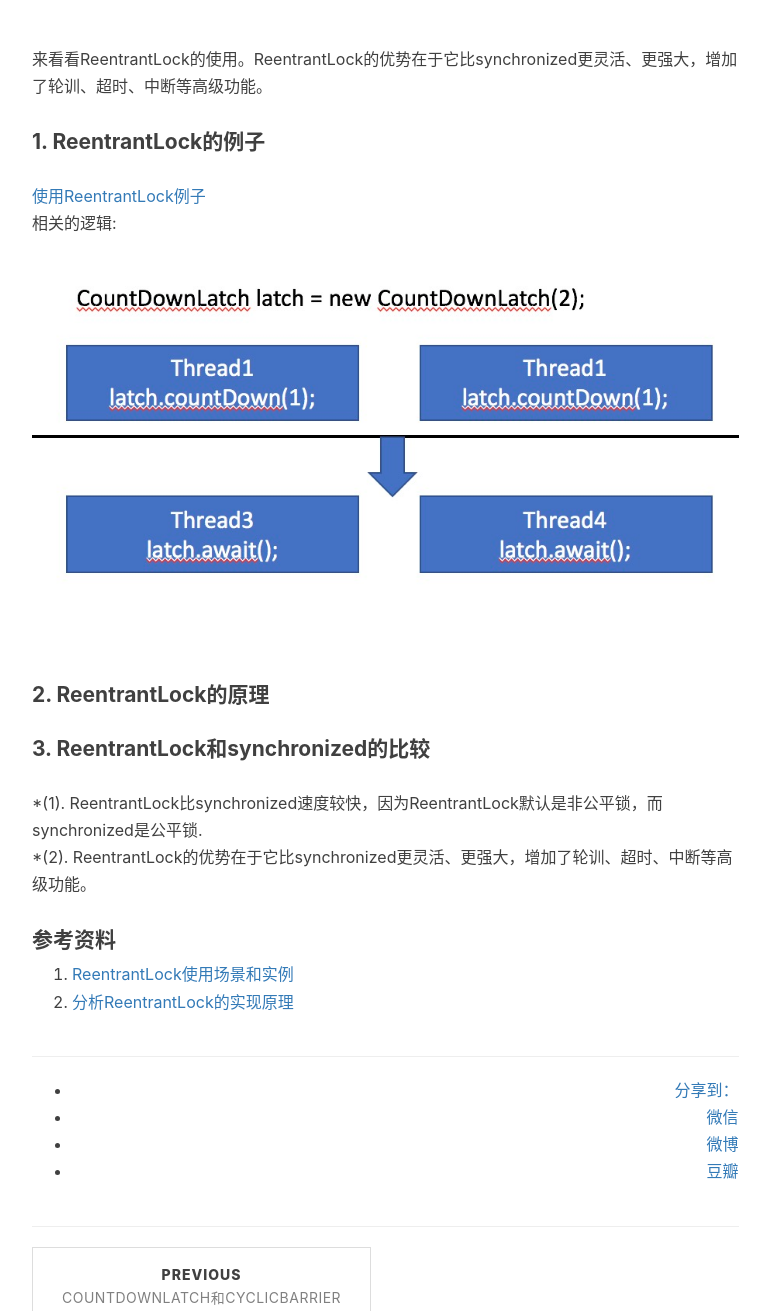
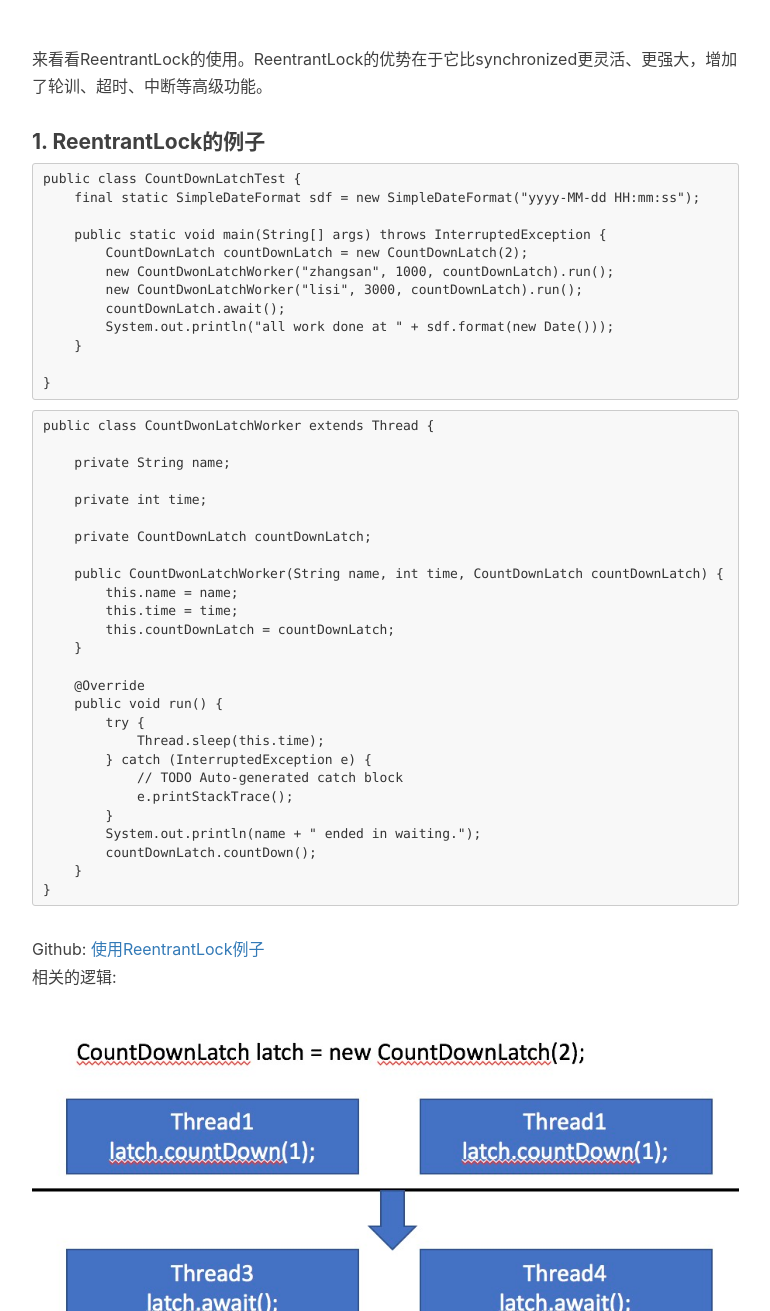
Before and after one commit to baiscjava/basicjava.github.io, a Jekyll site: the page built from _posts/2017-06-26-ReentrantLock的使用.md, in a window 1280 px wide and 1400 px high, scrolled down 372 px, cut to the strip 89-1400 px from the top of the window. Shown: the whole strip, without its empty margins (233-1003 px from the left). Built offline with Jekyll 4.4.1, drawn with Linux system fonts in a browser that asks for light colours; nearby versions of some CDN libraries; comment, search, counter and statistics services are not loaded.

Commit message:
Update 2017-06-26-ReentrantLock的使用.md

````diff
--- a/_posts/2017-06-26-ReentrantLock的使用.md
+++ b/_posts/2017-06-26-ReentrantLock的使用.md
@@ -11,7 +11,50 @@ tags:
 来看看ReentrantLock的使用。ReentrantLock的优势在于它比synchronized更灵活、更强大，增加了轮训、超时、中断等高级功能。<br>
 
 #### 1. ReentrantLock的例子
-[使用ReentrantLock例子](https://github.com/yinhaomin/common-test/tree/master/common-test-service/src/main/java/com/baidu/common/test/service/cocurrency)<br>
+```
+public class CountDownLatchTest {
+    final static SimpleDateFormat sdf = new SimpleDateFormat("yyyy-MM-dd HH:mm:ss");
+
+    public static void main(String[] args) throws InterruptedException {
+        CountDownLatch countDownLatch = new CountDownLatch(2);
+        new CountDwonLatchWorker("zhangsan", 1000, countDownLatch).run();
+        new CountDwonLatchWorker("lisi", 3000, countDownLatch).run();
+        countDownLatch.await();
+        System.out.println("all work done at " + sdf.format(new Date()));
+    }
+
+}
+```
+
+```
+public class CountDwonLatchWorker extends Thread {
+
+    private String name;
+
+    private int time;
+
+    private CountDownLatch countDownLatch;
+
+    public CountDwonLatchWorker(String name, int time, CountDownLatch countDownLatch) {
+        this.name = name;
+        this.time = time;
+        this.countDownLatch = countDownLatch;
+    }
+
+    @Override
+    public void run() {
+        try {
+            Thread.sleep(this.time);
+        } catch (InterruptedException e) {
+            // TODO Auto-generated catch block
+            e.printStackTrace();
+        }
+        System.out.println(name + " ended in waiting.");
+        countDownLatch.countDown();
+    }
+}
+```
+Github: [使用ReentrantLock例子](https://github.com/yinhaomin/common-test/tree/master/common-test-service/src/main/java/com/baidu/common/test/service/cocurrency)<br>
 相关的逻辑:<br>
 ![gras](/images/aqs/CountDownLatch_usage.jpeg)<br>
 
````
